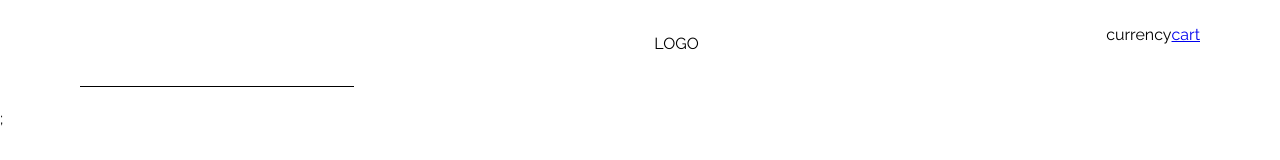
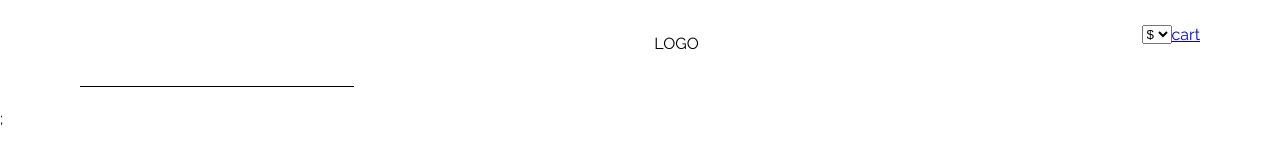
Before and after one commit to dhafer94/Dhafer-Alzubairi-eCommerce, a React (Create React App) app: page /plp/1 in a window 1280 px wide. Shown: the top 160 px of the page. Built offline with nearby package versions, Linux system fonts and the light colour scheme.

Commit message:
Created basic currency switch

```diff
--- a/src/App.js
+++ b/src/App.js
@@ -5,6 +5,7 @@ import Category from './pages/Category/Category.Component';
 import { Link, Outlet } from 'react-router-dom';
 import { gql } from '@apollo/client';
 import { CategoryContext, CategoryProductsContext } from './contexts';
+import { valueToObjectRepresentation } from '@apollo/client/utilities';
 
 class App extends PureComponent {
 	constructor(props) {
@@ -14,6 +15,7 @@ class App extends PureComponent {
 			categoriesNames: [],
 			activeRoute: 'all',
 			products: [],
+			currency: [{ label: 'USD', symbol: '$' }],
 		};
 	}
 	//one request to get all the needed data from the server
@@ -55,6 +57,9 @@ class App extends PureComponent {
 					allData: res.data.categories.map((item) => item),
 					categoriesNames: res.data.categories.map((item) => item.name),
 					products: res.data.categories[0].products,
+					currency: res.data.categories[0].products[0].prices.map((item) => {
+						return { label: item.currency.label, symbol: item.currency.symbol };
+					}),
 				}),
 			);
 
@@ -82,13 +87,15 @@ class App extends PureComponent {
 	render() {
 		const route = this.state.activeRoute;
 		const products = this.state.products;
-		// console.log(products);
+		const currency = this.state.currency;
+		// console.log(this.state.currency);
 
 		return (
 			<div className='App'>
 				<Navigation
 					handleCategoryClick={this.handleCategoryClick}
 					categoriesNames={this.state.categoriesNames}
+					currency={currency}
 				/>
 				{window.location.pathname === '/' ? (
 					<Category products={products} />
--- /dev/null
+++ b/src/components/Currency/Currency.Component.jsx
@@ -0,0 +1,37 @@
+import React, { PureComponent } from 'react';
+
+class Currency extends PureComponent {
+	constructor(props) {
+		super(props);
+	}
+
+	render() {
+		const currency = this.props.currency;
+		return (
+			<select
+				className='navbar-currency'
+				onChange={this.onSelectHandler}
+				name='currency'
+				id=''>
+				{' '}
+				{currency.map((item, i) => {
+					if (i === 0) {
+						return (
+							<option key={i} value={`${item.label}`}>
+								{item.symbol}
+							</option>
+						);
+					} else {
+						return (
+							<option key={i} value={`${item.label}`}>
+								{item.symbol} {item.label}
+							</option>
+						);
+					}
+				})}
+			</select>
+		);
+	}
+}
+
+export default Currency;
--- a/src/components/Navigation/Navigation.Component.jsx
+++ b/src/components/Navigation/Navigation.Component.jsx
@@ -1,5 +1,6 @@
 import React, { PureComponent } from 'react';
 import './Navigation.styles.scss';
+import Currency from '../Currency/Currency.Component';
 import { Link } from 'react-router-dom';
 import { withParams } from '../../withParams';
 
@@ -7,9 +8,12 @@ class Navigation extends PureComponent {
 	constructor(props) {
 		super(props);
 	}
+	onSelectHandler = (e) => {
+		console.log(e);
+	};
+	render() {
+		const currency = this.props.currency;
 
-	render() {
-		// console.log(this.props);
 		return (
 			<nav className='navbar'>
 				<ul className='navbar-categories-links'>
@@ -26,7 +30,7 @@ class Navigation extends PureComponent {
 				</ul>
 				<div className='navbar-logo'>LOGO</div>
 				<div className='navbar-actions'>
-					<div className='navbar-currency'>currency</div>
+					<Currency currency={currency} />
 					<Link
 						onClick={this.props.handleCategoryClick}
 						to='/cart'
```
